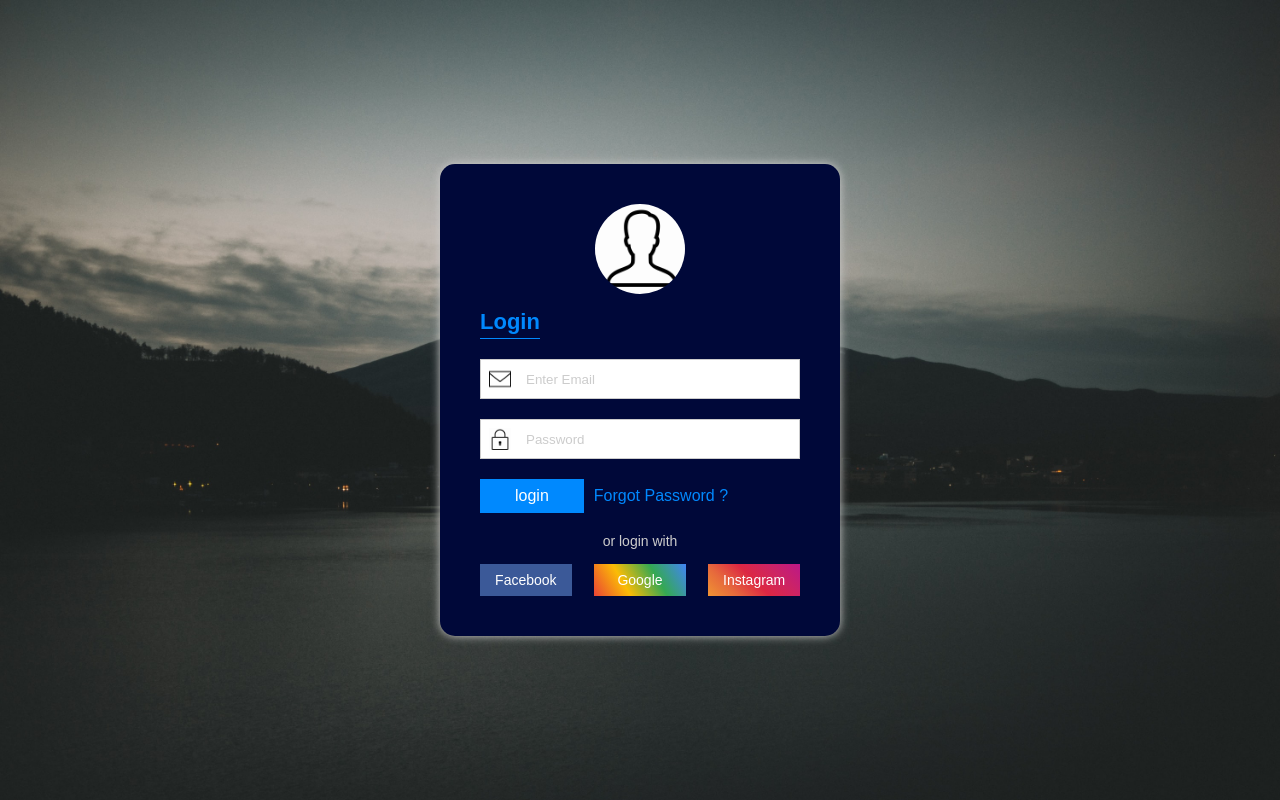
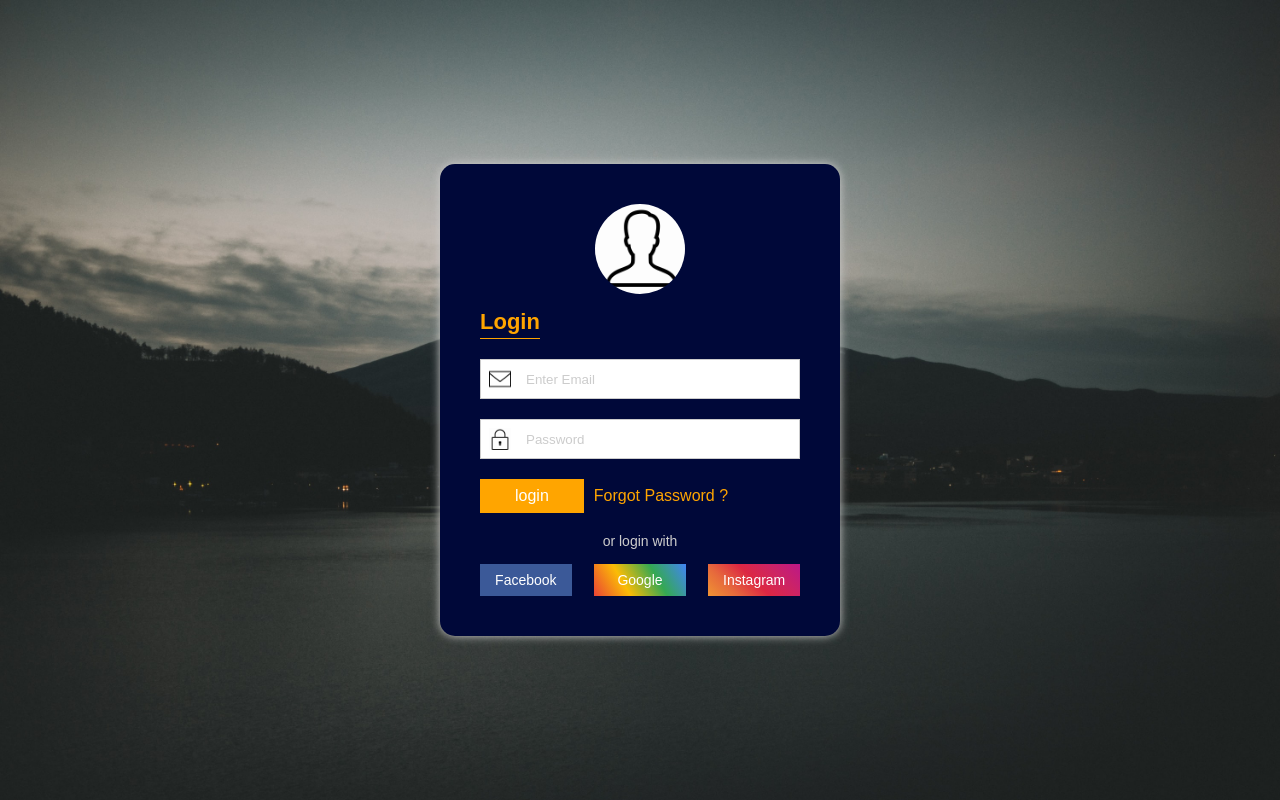
Before and after one commit to hMiyazaki95/hajime-miyazaki-repository2211-assignment, a plain HTML site: page html/login.html in a window 1280 px wide. Drawn offline with Linux system fonts and the light colour scheme.

Commit message:
final draft

```diff
--- a/css/style.css
+++ b/css/style.css
@@ -40,7 +40,8 @@ body{
 }
 
 .login-form .box .heading h4{
-    color: #0089fe;
+    /*color: #0089fe;*/
+    color: orange;
     font-size: 22px;
     text-align: left;
     margin: 15px 0px 20px;
@@ -56,6 +57,7 @@ body{
 }
 
 .login-form .box .form-fields .input-box{
+    display: flex;
     position: relative;
     margin-bottom: 20px;
     width: 100%;
@@ -95,12 +97,13 @@ body{
     display: flex;
     align-items: center;
 }
-
+/*login button*/
 .login-form .box .form-fields .button-box button{
     color:#ffffff;
     font-size: 16px;
     padding: 8px 35px;
-    background-color: #0089fe;
+
+    background-color: orange;
     transition:box-shadow .5s ease;
     border:none;
     cursor: pointer;
@@ -113,7 +116,8 @@ body{
 
 .login-form .box .form-fields .button-box a{
     font-size: 16px;
-    color:#0089fe;
+    color: orange;
+
 }
 
 .login-form .box .social-links{
```
Also changed, not shown: 1 other file.
